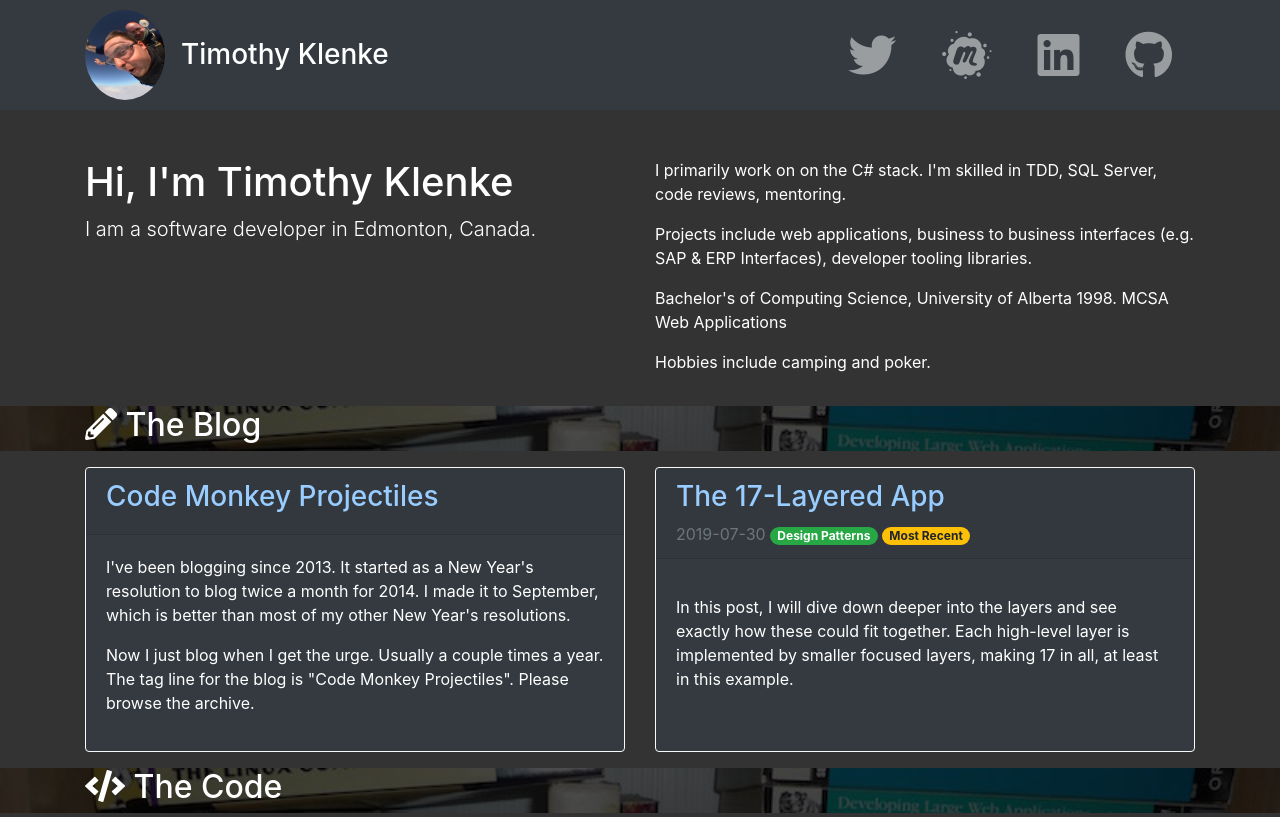
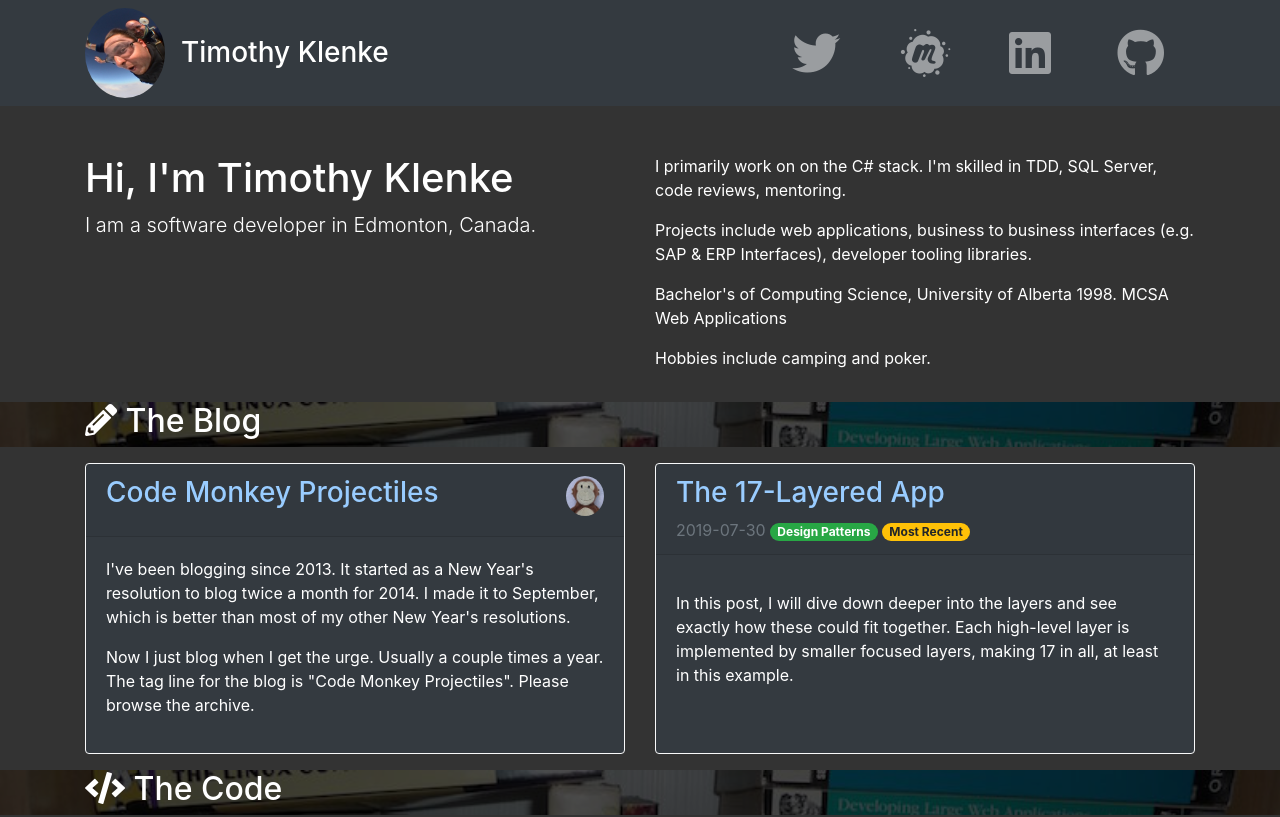
Before and after one commit to TimothyK/TimothyK.github.io, a plain HTML site: page index.html in a window 1280 px wide. Shown: the top 817 px of the page. Drawn offline with nearby package versions, Linux system fonts and the light colour scheme.

Commit message:
Changed layout of socMedia links on main

```diff
--- a/css/style.css
+++ b/css/style.css
@@ -58,3 +58,10 @@ a:hover {
 .btn {
   color: #fff !important;
 }
+
+.fab {
+  color: rgba(255, 255, 255, 0.5);
+}
+.fab:hover {
+  color: #99ccff;
+}
--- a/index.html
+++ b/index.html
@@ -36,42 +36,38 @@
         <div class="navbar-brand ml-2 mr-auto">
           <h3 class="d-inline align-middle pl-2">Timothy Klenke</h3>
         </div>
-        <button
-          class="navbar-toggler"
-          data-toggle="collapse"
-          data-target="#navbarCollapse"
-        >
-          <span class="navbar-toggler-icon"></span>
-        </button>
-        <div class="collapse navbar-collapse" id="navbarCollapse">
-          <ul class="navbar-nav ml-auto">
-            <li class="nav-item">
+
+        <div class="ml-auto">
+          <div class="container">
+            <div class="row">
+              <div class="col-3">
                 <a href="https://twitter.com/TimothyKlenke" class="nav-link">
                   <i class="fab fa-twitter fa-3x"></i>
                 </a>
-            </li>
-            <li class="nav-item">
+              </div>
+              <div class="col-3">
                 <a
                   href="https://www.meetup.com/Edmonton-NET-User-Group/"
                   class="nav-link"
                 >
                   <i class="fab fa-meetup fa-3x"></i>
                 </a>
-            </li>
-            <li class="nav-item">
+              </div>
+              <div class="col-3">
                 <a
                   href="https://www.linkedin.com/in/timothy-klenke"
                   class="nav-link"
                 >
                   <i class="fab fa-linkedin fa-3x"></i>
                 </a>
-            </li>
-            <li class="nav-item">
+              </div>
+              <div class="col-3">
                 <a href="https://github.com/TimothyK" class="nav-link">
                   <i class="fab fa-github fa-3x"></i>
                 </a>
-            </li>
-          </ul>
+              </div>
+            </div>
+          </div>
         </div>
       </div>
     </nav>
@@ -121,12 +117,21 @@
         <div class="card-deck mt-3">
           <div class="card bg-dark border-light">
             <div class="card-header">
-              <h3>
+              <h3 class="d-flex justify-content-between">
                 <a
                   href="http://geekswithblogs.net/TimothyK/archive/2100/01/01/index.aspx"
                 >
                   Code Monkey Projectiles
                 </a>
+                <a
+                  href="http://geekswithblogs.net/TimothyK/archive/2100/01/01/index.aspx"
+                >
+                  <img
+                    src="blog/img/monkey.jpg"
+                    alt="monkey-logo"
+                    class="rounded-circle"
+                    height="40"
+                /></a>
               </h3>
             </div>
 
@@ -407,7 +412,9 @@
       <div class="container">
         <div class="row">
           <div class="col">
-            <p>&copy; 2020 - Timothy Klenke</p>
+            <p>
+              Everytime you use an <code>if</code> statement, a kitten dies.
+            </p>
           </div>
         </div>
       </div>
```
Lines whose indentation alone changed are shown as unchanged.
